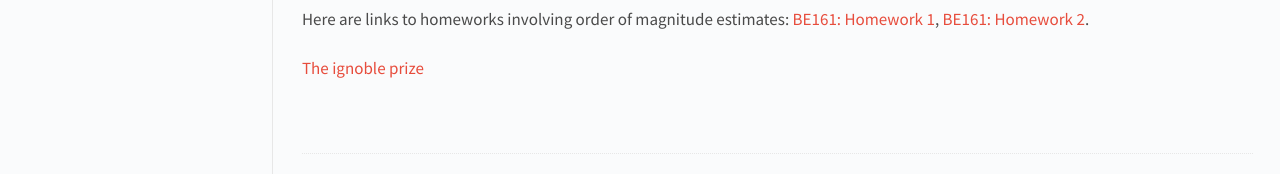
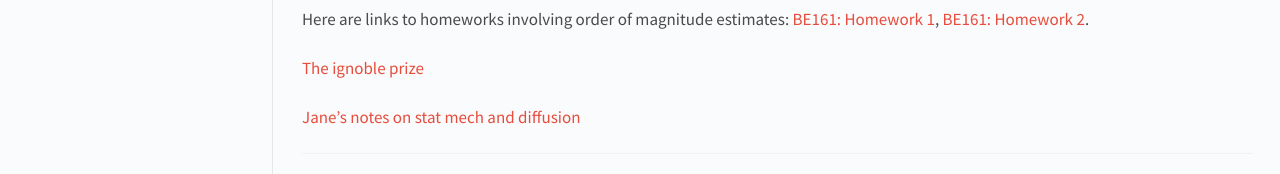
Before and after one commit to RPGroup-PBoC/pboc22_heidelberg, a Jekyll site: the page built from _posts/2022-01-28-materials.md, in a window 1280 px wide. Shown: the part 1665-1839 px from the top of the page. Built offline with Jekyll 4.4.1, drawn with Linux system fonts in a browser that asks for light colours.

Commit message:
fixed typo

```diff
--- a/_posts/2022-01-28-materials.md
+++ b/_posts/2022-01-28-materials.md
@@ -100,4 +100,4 @@ Here are links to homeworks involving order of magnitude estimates: <a href="htt
 
 <a href="https://improbable.com/2019/03/29/the-day-ig-nobel-people-came-together-at-hokkaido-university/?amp=1" target ="_blank">{{"The ignoble prize"}}</a>
 
-<a href="http://rpdata.caltech.edu/courses/heidelberg_22/open_data/Kondev_course_notes.pdf" target="_blank">{{"Jane's notes on stat mech and diffusion}}</a><br>
+<a href="http://rpdata.caltech.edu/courses/heidelberg_22/open_data/Kondev_course_notes.pdf" target="_blank">{{"Jane's notes on stat mech and diffusion"}}</a><br>
```
